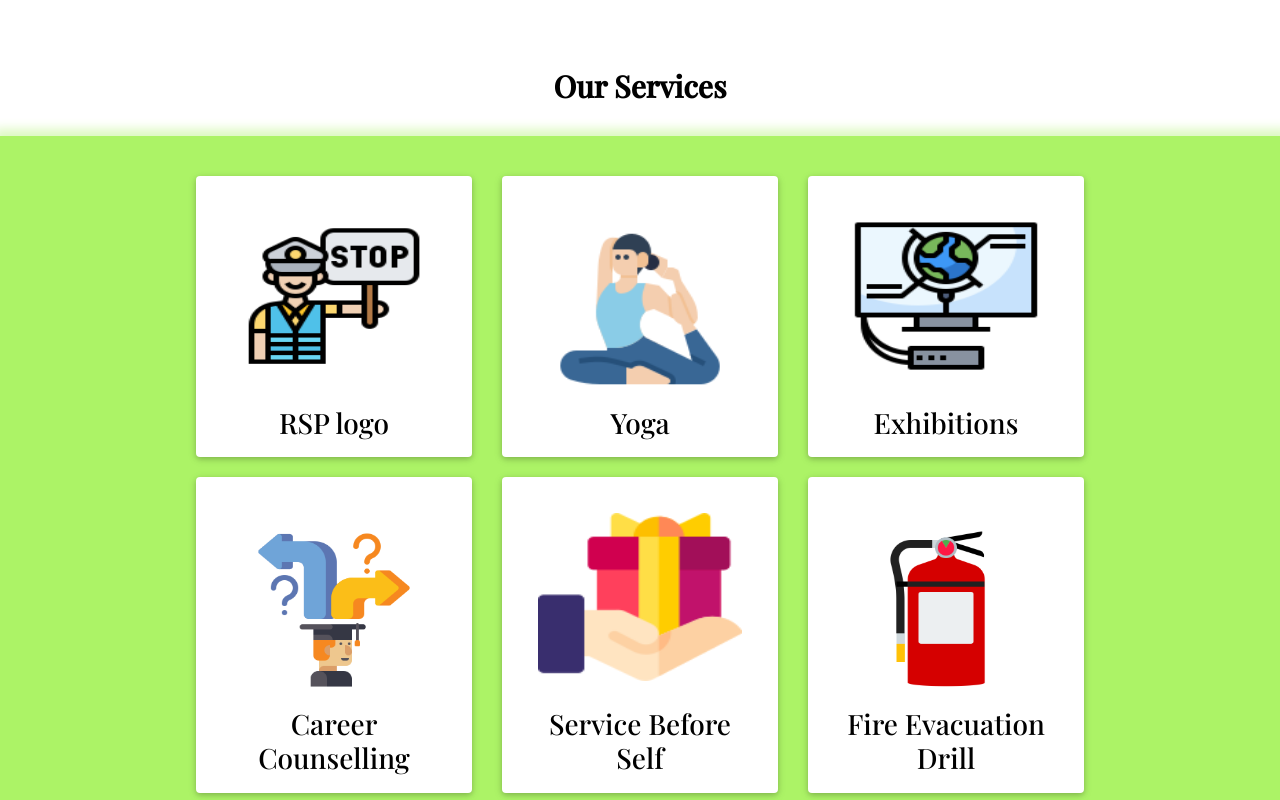
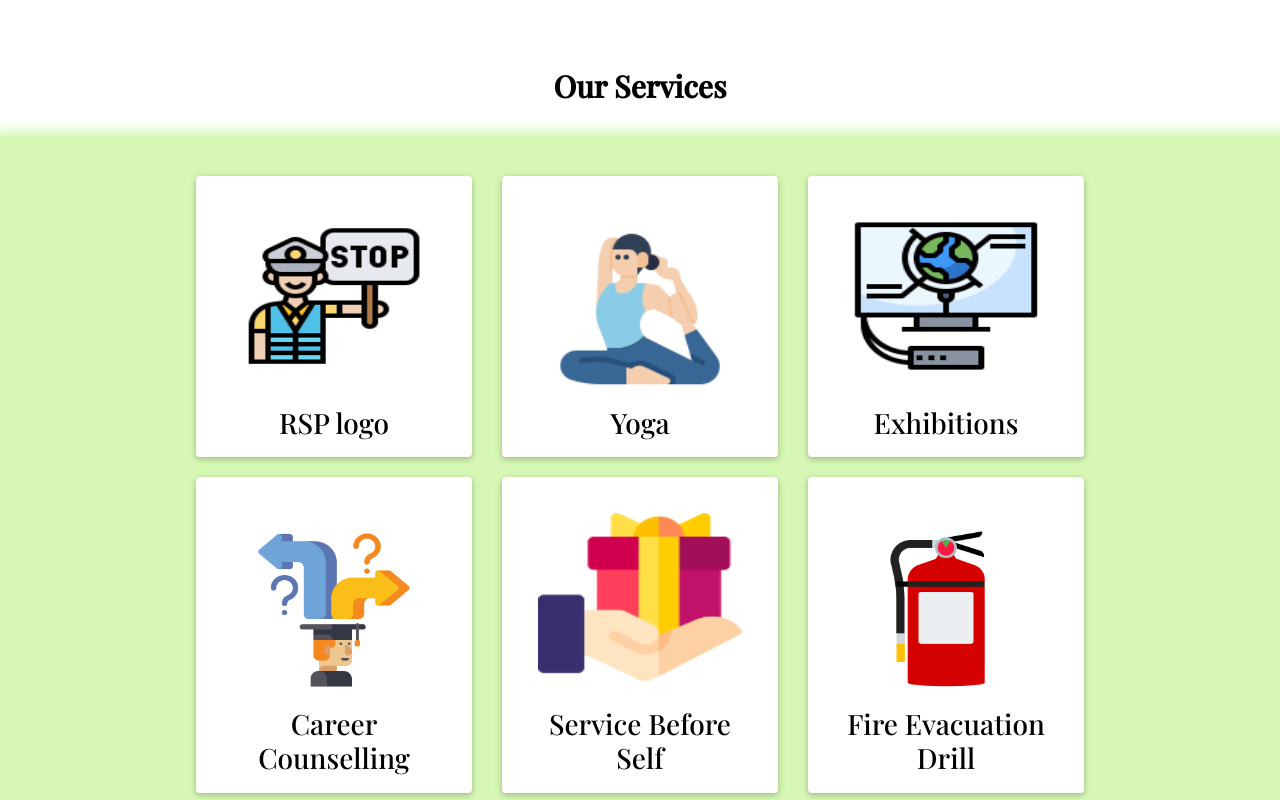
Before and after one commit to 100rabhsrivastava/clg-website, a plain HTML site: page index.html in a window 1280 px wide. Shown: the part 1240-2040 px from the top of the page. Drawn offline with nearby package versions, Linux system fonts and the light colour scheme; files whose address does not match are found by name.

Commit message:
msg color

```diff
--- a/index.html
+++ b/index.html
@@ -236,7 +236,7 @@
 <br>
 <h2 class="head" id="about">Our Services </h2>
 <br>
-<section class="service" style="background-color: #acf366; box-shadow: 2px 1px 10px 8px #DDF9C1; ">
+<section class="service" style="background-color: #d6f8b4; box-shadow: 2px 1px 10px 8px #DDF9C1; ">
 
     <div class="card-body rounded-bottom">
       <div class="container">
```
